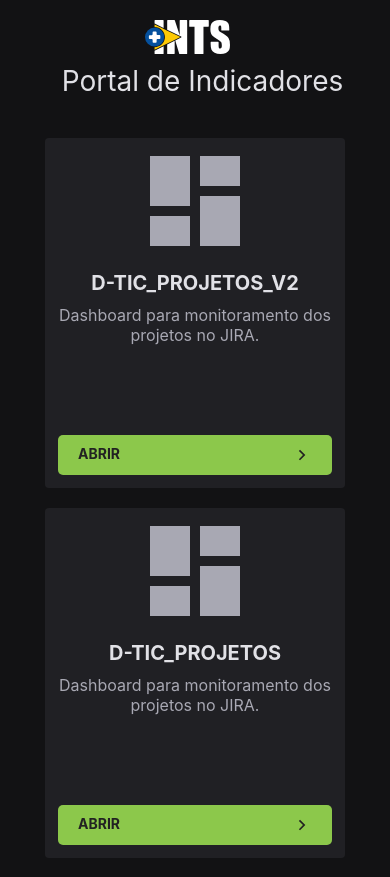
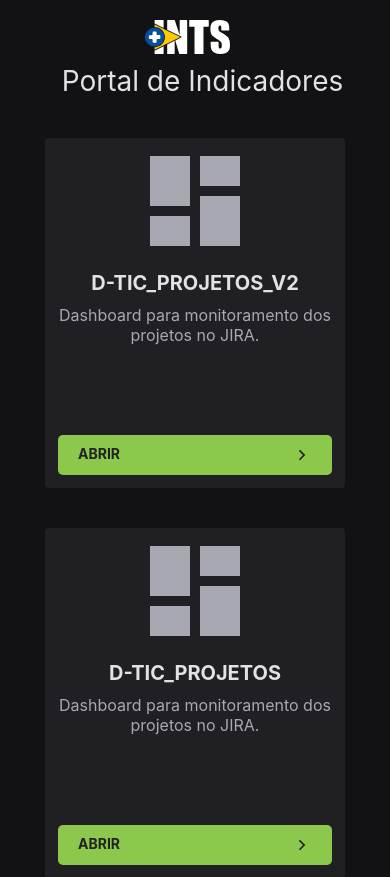
Before and after one commit to lucaslsneves/portal, a React (Create React App) app: page / in a window 390 px wide. Shown: the top 877 px of the page. Built offline with nearby package versions, Linux system fonts and the light colour scheme.

Commit message:
add Card media query

```diff
--- a/src/components/Card/styles.js
+++ b/src/components/Card/styles.js
@@ -22,6 +22,10 @@ export const Container = styled.div`
     svg {
       color: #8cc84b;
   }
+  }
+
+  @media(max-width: 750px) {
+    margin-bottom: 20px;
   }
 
 `;
```
